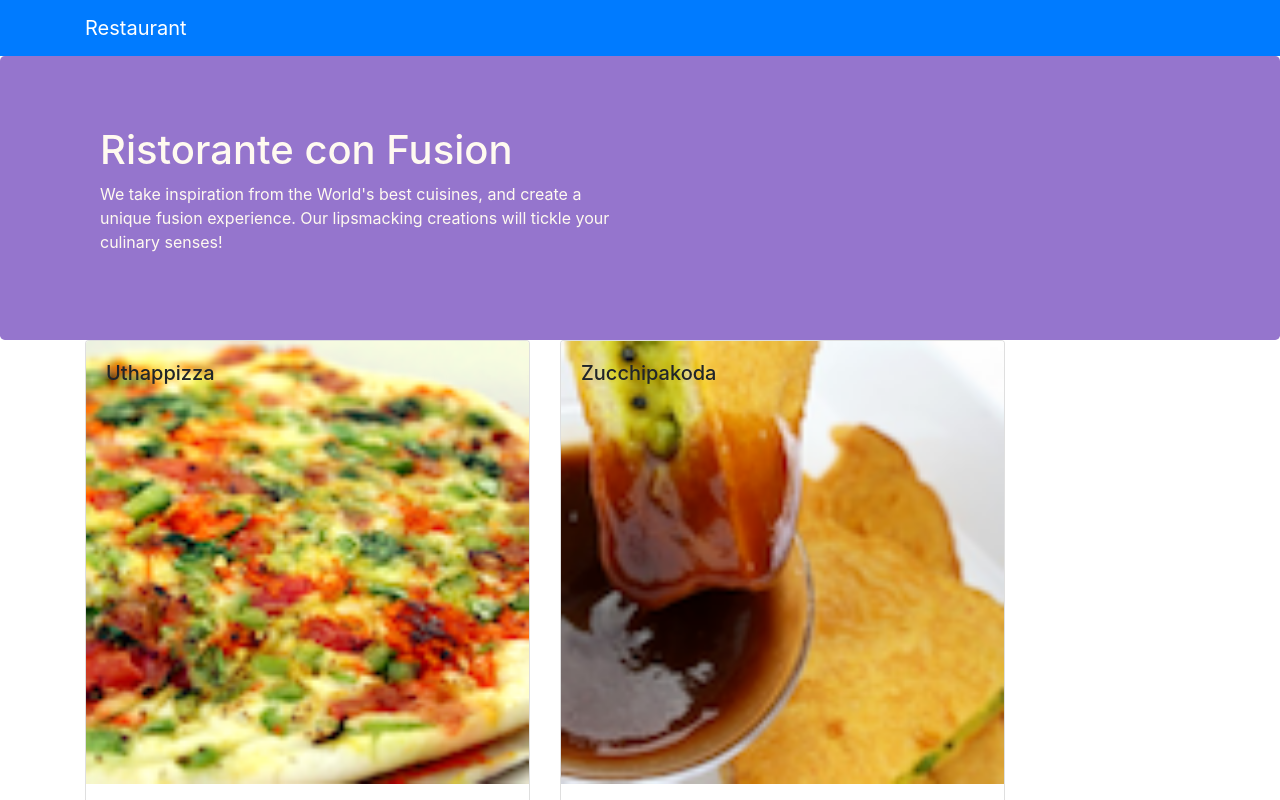
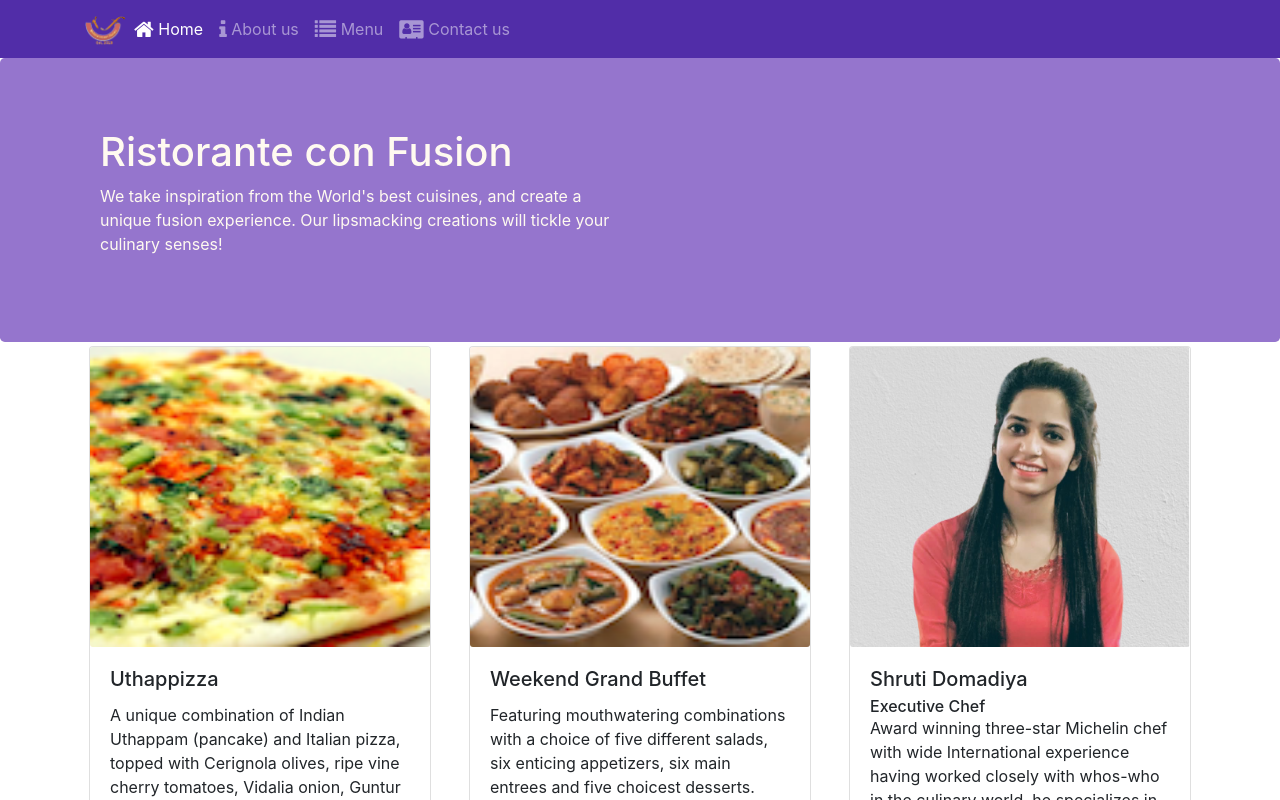
Before and after one commit to shrutivirani/confusion_React, a React (Create React App) app: page /home in a window 1280 px wide. Shown: the top 800 px of the page. Built offline with nearby package versions, Linux system fonts and the light colour scheme.

Commit message:
Convert from Traditional app to Single page app

```diff
--- /dev/null
+++ b/src/components/contactComponent.js
@@ -0,0 +1,71 @@
+import React, { Component } from "react";
+import { Breadcrumb, BreadcrumbItem } from "reactstrap";
+import { Link } from "react-router-dom";
+
+class Contact extends Component {
+  state = {};
+  render() {
+    return (
+      <div className="container">
+        <Breadcrumb>
+          <BreadcrumbItem>
+            <Link to="/home">Home</Link>
+          </BreadcrumbItem>
+          <BreadcrumbItem active>Contact Us</BreadcrumbItem>
+        </Breadcrumb>
+        <div className="col-12">
+          <h3>Contact Us</h3>
+          <hr />
+        </div>
+        <div className="row row-content">
+          <div className="col-12">
+            <h3>Location Information</h3>
+          </div>
+          <div className="col-12 col-sm-4 offset-sm-1">
+            <h5>Our Address</h5>
+            <address>
+              121, Clear Water Bay Road
+              <br />
+              Clear Water Bay, Kowloon
+              <br />
+              HONG KONG
+              <br />
+              <i className="fa fa-phone"></i>: +852 1234 5678
+              <br />
+              <i className="fa fa-fax"></i>: +852 8765 4321
+              <br />
+              <i className="fa fa-envelope"></i>:{" "}
+              <a href="mailto:confusion@food.net">confusion@food.net</a>
+            </address>
+          </div>
+          <div className="col-12 col-sm-6 offset-sm-1">
+            <h5>Map of our Location</h5>
+          </div>
+          <div className="col-12 col-sm-11 offset-sm-1">
+            <div className="btn-group" role="group">
+              <a
+                role="button"
+                className="btn btn-primary"
+                href="tel:+85212345678"
+              >
+                <i className="fa fa-phone"></i> Call
+              </a>
+              <a role="button" className="btn btn-info">
+                <i className="fa fa-skype"></i> Skype
+              </a>
+              <a
+                role="button"
+                className="btn btn-success"
+                href="mailto:confusion@food.net"
+              >
+                <i className="fa fa-envelope-o"></i> Email
+              </a>
+            </div>
+          </div>
+        </div>
+      </div>
+    );
+  }
+}
+
+export default Contact;
--- a/src/components/dishDetailsComponent.js
+++ b/src/components/dishDetailsComponent.js
@@ -1,6 +1,14 @@
 import React from "react";
-import { Card, CardImg, CardText, CardBody, CardTitle } from "reactstrap";
-
+import {
+  Card,
+  CardImg,
+  CardText,
+  CardBody,
+  CardTitle,
+  BreadcrumbItem,
+  Breadcrumb,
+} from "reactstrap";
+import { Link } from "react-router-dom";
 function RenderDish({ dish }) {
   if (dish != null) {
     return (
@@ -68,9 +76,18 @@ function RenderComment({ comments }) {
 const DishDetailsComponent = (props) => {
   return (
     <div className="container">
+      <Breadcrumb>
+        <BreadcrumbItem>
+          <Link to="/menu">Menu</Link>
+        </BreadcrumbItem>
+        <BreadcrumbItem active>{props.dish.name}</BreadcrumbItem>
+      </Breadcrumb>
+      <div className="col-12">
+        <h3>{props.dish.name}</h3>
+      </div>
       <div className="row">
         <div className="col-md-5 ">
-          <RenderDish dish={props.dishes} />
+          <RenderDish dish={props.dish} />
         </div>
         <div className="col-md-5">
           <RenderComment comments={props.comments} />
--- a/src/components/footerComponent.js
+++ b/src/components/footerComponent.js
@@ -1,4 +1,5 @@
 import React, { Component } from "react";
+import { Link } from "react-router-dom";
 
 class Footer extends Component {
   state = {};
@@ -11,16 +12,17 @@ class Footer extends Component {
               <h5>Links</h5>
               <ul className="list-unstyled">
                 <li>
-                  <a href="#">Home</a>
+                  {/* <a href="#">Home</a> */}
+                  <Link to="/home">Home</Link>
                 </li>
                 <li>
-                  <a href="#">About</a>
+                  <Link to="/aboutus">About Us</Link>
                 </li>
                 <li>
-                  <a href="#">Menu</a>
+                  <Link to="/menu">Menu</Link>
                 </li>
                 <li>
-                  <a href="contactus.html">Contact</a>
+                  <Link to="/contactus">Contact Us</Link>
                 </li>
               </ul>
             </div>
--- a/src/components/headerComponent.js
+++ b/src/components/headerComponent.js
@@ -1,14 +1,66 @@
 import React, { Component } from "react";
-import { Jumbotron, Navbar, NavbarBrand } from "reactstrap";
+import {
+  Jumbotron,
+  Navbar,
+  NavbarBrand,
+  Nav,
+  NavbarToggler,
+  Collapse,
+  NavItem,
+} from "reactstrap";
+import { NavLink } from "react-router-dom";
 
 class Header extends Component {
-  state = {};
+  state = {
+    isNavOpen: false,
+  };
+
+  toggleNav = () => {
+    this.setState({ isNavOpen: !this.state.isNavOpen });
+  };
+
   render() {
     return (
       <>
-        <Navbar dark color="primary">
+        <Navbar dark expand="md">
           <div className="container">
-            <NavbarBrand href="/">Restaurant</NavbarBrand>
+            <NavbarToggler onClick={this.toggleNav} />
+
+            {/* mr-auto id margin auto from bootstrap lib */}
+            <NavbarBrand className="mr-auto" href="/">
+              <img
+                src="assets/images/logo.png"
+                height="30"
+                width="41"
+                alt="Ristorante con Fusion"
+              />
+            </NavbarBrand>
+
+            <Collapse isOpen={this.state.isNavOpen} navbar>
+              <Nav navbar>
+                <NavItem>
+                  <NavLink className="nav-link" to="/home">
+                    <span className="fa fa-home fa-lg"></span> Home
+                  </NavLink>
+                </NavItem>
+                <NavItem>
+                  <NavLink className="nav-link" to="/aboutus">
+                    <span className="fa fa-info fa-lg"></span> About us
+                  </NavLink>
+                </NavItem>
+                <NavItem>
+                  <NavLink className="nav-link" to="/menu">
+                    <span className="fa fa-list fa-lg"></span> Menu
+                  </NavLink>
+                </NavItem>
+                <NavItem>
+                  <NavLink className="nav-link" to="/contactus">
+                    <span className="fa fa-address-card fa-lg"></span> Contact
+                    us
+                  </NavLink>
+                </NavItem>
+              </Nav>
+            </Collapse>
           </div>
         </Navbar>
         <Jumbotron>
--- a/src/components/homeComponent.js
+++ b/src/components/homeComponent.js
@@ -1,11 +1,45 @@
 import React, { Component } from "react";
+import {
+  Card,
+  CardImg,
+  CardText,
+  CardTitle,
+  CardSubtitle,
+  CardBody,
+} from "reactstrap";
+
+function RenderCard({ item }) {
+  return (
+    <Card>
+      <CardImg src={item.image} name={item.name} height="300" />
+      <CardBody>
+        <CardTitle>{item.name}</CardTitle>
+        {/* because designation is only available in leaders so */}
+        {item.designation ? (
+          <CardSubtitle>{item.designation}</CardSubtitle>
+        ) : null}
+        <CardText>{item.description}</CardText>
+      </CardBody>
+    </Card>
+  );
+}
 
 class Home extends Component {
   state = {};
   render() {
     return (
       <div className="container">
-        <h4>Home</h4>
+        <div className="row align-items-start">
+          <div className="col-12 col-md m-1">
+            <RenderCard item={this.props.dish} />
+          </div>
+          <div className="col-12 col-md m-1">
+            <RenderCard item={this.props.promotion} />
+          </div>
+          <div className="col-12 col-md m-1">
+            <RenderCard item={this.props.leader} />
+          </div>
+        </div>
       </div>
     );
   }
--- a/src/components/mainComponent.js
+++ b/src/components/mainComponent.js
@@ -2,10 +2,14 @@ import React, { Component } from "react";
 import { Switch, Route, Redirect } from "react-router-dom";
 import { DISHES } from "../components/shared/dishes";
 import { COMMENTS } from "../components/shared/comments";
+import { PROMOTIONS } from "../components/shared/promotions";
+import { LEADERS } from "../components/shared/leaders";
 import Menu from "./menuComponent";
 import DishDetailsComponent from "./dishDetailsComponent";
 import Header from "./headerComponent";
 import Footer from "./footerComponent";
+import Contact from "./contactComponent";
+import Home from "./homeComponent";
 
 export default class Main extends Component {
   constructor(props) {
@@ -13,19 +17,58 @@ export default class Main extends Component {
     this.state = {
       dishes: DISHES,
       comments: COMMENTS,
+      promotions: PROMOTIONS,
+      leaders: LEADERS,
       selectedDish: null,
     };
   }
 
-  onDishSelect = (dishId) => {
-    this.setState({ selectedDish: dishId });
-  };
+  render() {
+    const HomePage = () => {
+      return (
+        <Home
+          dish={this.state.dishes.filter((dish) => dish.featured)[0]}
+          promotion={
+            this.state.promotions.filter((promotion) => promotion.featured)[0]
+          }
+          leader={this.state.leaders.filter((leader) => leader.featured)[0]}
+        />
+      );
+    };
 
-  render() {
+    const DishWithId = ({ match }) => {
+      return (
+        // ,10 is means convert into decimal
+        <DishDetailsComponent
+          dish={
+            this.state.dishes.filter(
+              (dish) => dish.id === parseInt(match.params.dishId, 10)
+            )[0]
+          }
+          comments={this.state.comments.filter(
+            (comment) => comment.dishId === parseInt(match.params.dishId, 10)
+          )}
+        />
+      );
+    };
+
     return (
       <div>
         <Header />
-        <Menu
+        <Switch>
+          <Route path="/home" component={HomePage} />
+          <Route
+            exact
+            path="/menu"
+            component={() => (
+              <Menu dishes={this.state.dishes} comments={this.state.comments} />
+            )}
+          />
+          <Route path="/menu/:dishId" component={DishWithId} />
+          <Route exact path="/contactus" component={Contact} />
+          <Redirect to="/home" />
+        </Switch>
+        {/* <Menu
           dishes={this.state.dishes}
           comments={this.state.comments}
           onClick={(dishId) => this.onDishSelect(dishId)}
@@ -39,7 +82,7 @@ export default class Main extends Component {
           comments={this.state.comments.filter(
             (comment) => comment.dishId === this.state.selectedDish
           )}
-        />
+        /> */}
         <Footer />
       </div>
     );
--- a/src/components/menuComponent.js
+++ b/src/components/menuComponent.js
@@ -1,15 +1,27 @@
 import React from "react";
-import { Card, CardImg, CardImgOverlay, CardBody, CardTitle } from "reactstrap";
+import {
+  Card,
+  CardImg,
+  CardImgOverlay,
+  CardBody,
+  CardTitle,
+  Breadcrumb,
+  BreadcrumbItem,
+} from "reactstrap";
+import { Link } from "react-router-dom";
 
 function RenderMenuItem({ dish, onClick }) {
   return (
-    <Card onClick={() => onClick(dish.id)}>
+    <Card>
+      {/* for click on card it redirect to perticular selected card */}
+      <Link to={`/menu/${dish.id}`}>
         <CardImg top width="100%" src={dish.image} alt={dish.name}></CardImg>
         <CardBody>
           <CardImgOverlay>
             <CardTitle>{dish.name}</CardTitle>
           </CardImgOverlay>
         </CardBody>
+      </Link>
     </Card>
   );
 }
@@ -18,12 +30,23 @@ const Menu = (props) => {
   const menu = props.dishes.map((dish) => {
     return (
       <div key={dish.id} className="col-12 col-md-5 ">
-        <RenderMenuItem dish={dish} onClick={props.onClick} />
+        <RenderMenuItem dish={dish} />
       </div>
     );
   });
   return (
     <div className="container">
+      <div className="row">
+        <Breadcrumb>
+          <BreadcrumbItem>
+            <Link to="/home">Home</Link>
+          </BreadcrumbItem>
+          <BreadcrumbItem active>Menu</BreadcrumbItem>
+        </Breadcrumb>
+        <div className="col-12">
+          <h3>Menu</h3>
+        </div>
+      </div>
       <div className="row">{menu}</div>
     </div>
   );
--- a/src/components/shared/comments.js
+++ b/src/components/shared/comments.js
@@ -4,7 +4,7 @@ export const COMMENTS = [
     dishId: 0,
     rating: 5,
     comment: "Imagine all the eatables, living in conFusion!",
-    author: "John virani",
+    author: "John Lemon",
     date: "2012-10-16T17:57:28.556094Z",
   },
   {
--- a/src/components/shared/dishes.js
+++ b/src/components/shared/dishes.js
@@ -2,40 +2,44 @@ export const DISHES = [
   {
     id: 0,
     name: "Uthappizza",
-    image: "assets/images/uthappizza.png",
+    image: "/assets/images/uthappizza.png",
     category: "mains",
     label: "Hot",
     price: "4.99",
+    featured: true,
     description:
       "A unique combination of Indian Uthappam (pancake) and Italian pizza, topped with Cerignola olives, ripe vine cherry tomatoes, Vidalia onion, Guntur chillies and Buffalo Paneer.",
   },
   {
     id: 1,
     name: "Zucchipakoda",
-    image: "assets/images/zucchipakoda.png",
+    image: "/assets/images/zucchipakoda.png",
     category: "appetizer",
     label: "",
     price: "1.99",
+    featured: false,
     description:
       "Deep fried Zucchini coated with mildly spiced Chickpea flour batter accompanied with a sweet-tangy tamarind sauce",
   },
   {
     id: 2,
     name: "Vadonut",
-    image: "assets/images/vadonut.png",
+    image: "/assets/images/vadonut.png",
     category: "appetizer",
     label: "New",
     price: "1.99",
+    featured: false,
     description:
       "A quintessential ConFusion experience, is it a vada or is it a donut?",
   },
   {
     id: 3,
     name: "ElaiCheese Cake",
-    image: "assets/images/elaicheesecake.png",
+    image: "/assets/images/elaicheesecake.png",
     category: "dessert",
     label: "",
     price: "2.99",
+    featured: false,
     description:
       "A delectable, semi-sweet New York Style Cheese Cake, with Graham cracker crust and spiced with Indian cardamoms",
   },
--- /dev/null
+++ b/src/components/shared/leaders.js
@@ -0,0 +1,42 @@
+export const LEADERS = [
+  {
+    id: 0,
+    name: "Peter Pan",
+    image: "/assets/images/alberto.png",
+    designation: "Chief Epicurious Officer",
+    abbr: "CEO",
+    featured: false,
+    description:
+      "Our CEO, Peter, credits his hardworking East Asian immigrant parents who undertook the arduous journey to the shores of America with the intention of giving their children the best future. His mother's wizardy in the kitchen whipping up the tastiest dishes with whatever is available inexpensively at the supermarket, was his first inspiration to create the fusion cuisines for which The Frying Pan became well known. He brings his zeal for fusion cuisines to this restaurant, pioneering cross-cultural culinary connections.",
+  },
+  {
+    id: 1,
+    name: "Dhanasekaran Witherspoon",
+    image: "/assets/images/alberto.png",
+    designation: "Chief Food Officer",
+    abbr: "CFO",
+    featured: false,
+    description:
+      "Our CFO, Danny, as he is affectionately referred to by his colleagues, comes from a long established family tradition in farming and produce. His experiences growing up on a farm in the Australian outback gave him great appreciation for varieties of food sources. As he puts it in his own words, Everything that runs, wins, and everything that stays, pays!",
+  },
+  {
+    id: 2,
+    name: "Agumbe Tang",
+    image: "/assets/images/alberto.png",
+    designation: "Chief Taste Officer",
+    abbr: "CTO",
+    featured: false,
+    description:
+      "Blessed with the most discerning gustatory sense, Agumbe, our CFO, personally ensures that every dish that we serve meets his exacting tastes. Our chefs dread the tongue lashing that ensues if their dish does not meet his exacting standards. He lives by his motto, You click only if you survive my lick.",
+  },
+  {
+    id: 3,
+    name: "Shruti Domadiya",
+    image: "/assets/images/alberto.png",
+    designation: "Executive Chef",
+    abbr: "EC",
+    featured: true,
+    description:
+      "Award winning three-star Michelin chef with wide International experience having worked closely with whos-who in the culinary world, he specializes in creating mouthwatering Indo-Italian fusion experiences. He says, Put together the cuisines from the two craziest cultures, and you get a winning hit! Amma Mia!",
+  },
+];
--- /dev/null
+++ b/src/components/shared/promotions.js
@@ -0,0 +1,12 @@
+export const PROMOTIONS = [
+  {
+    id: 0,
+    name: "Weekend Grand Buffet",
+    image: "/assets/images/buffet.png",
+    label: "New",
+    price: "19.99",
+    featured: true,
+    description:
+      "Featuring mouthwatering combinations with a choice of five different salads, six enticing appetizers, six main entrees and five choicest desserts. Free flowing bubbly and soft drinks. All for just $19.99 per person",
+  },
+];
```
Lines whose indentation alone changed are shown as unchanged.
